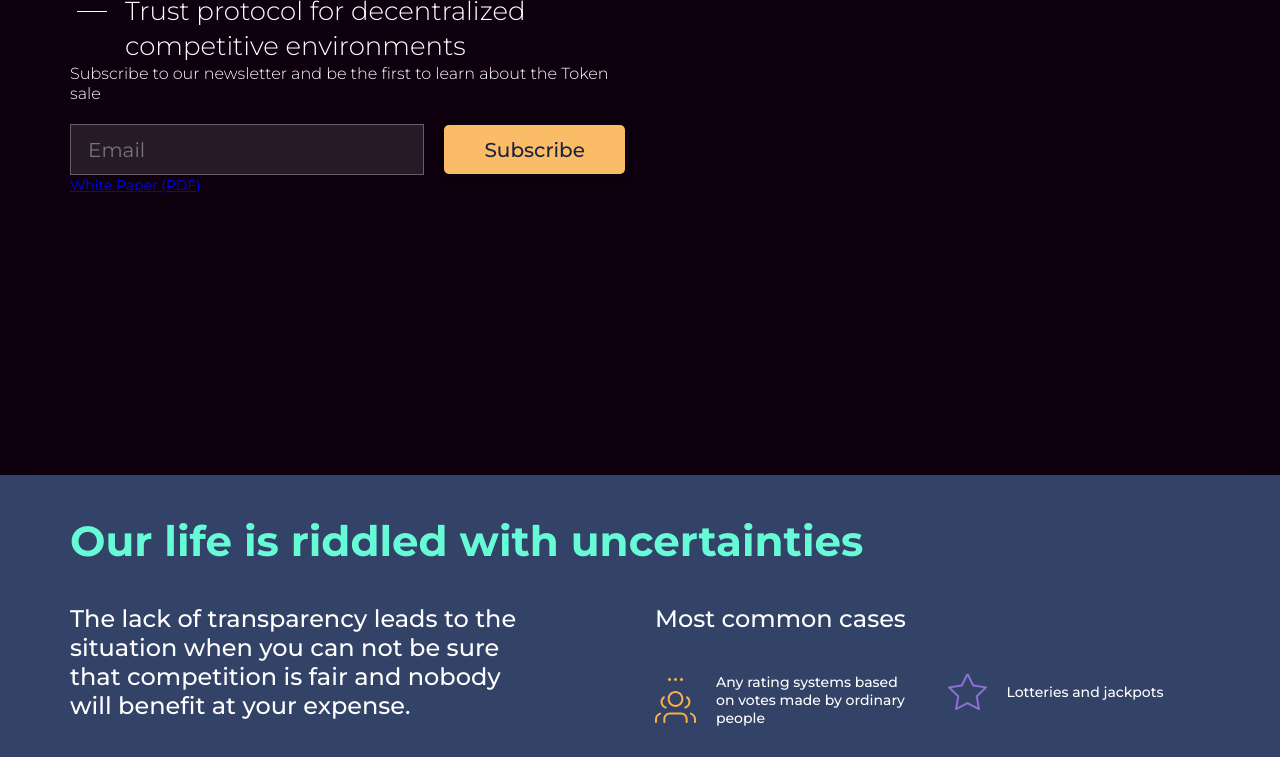
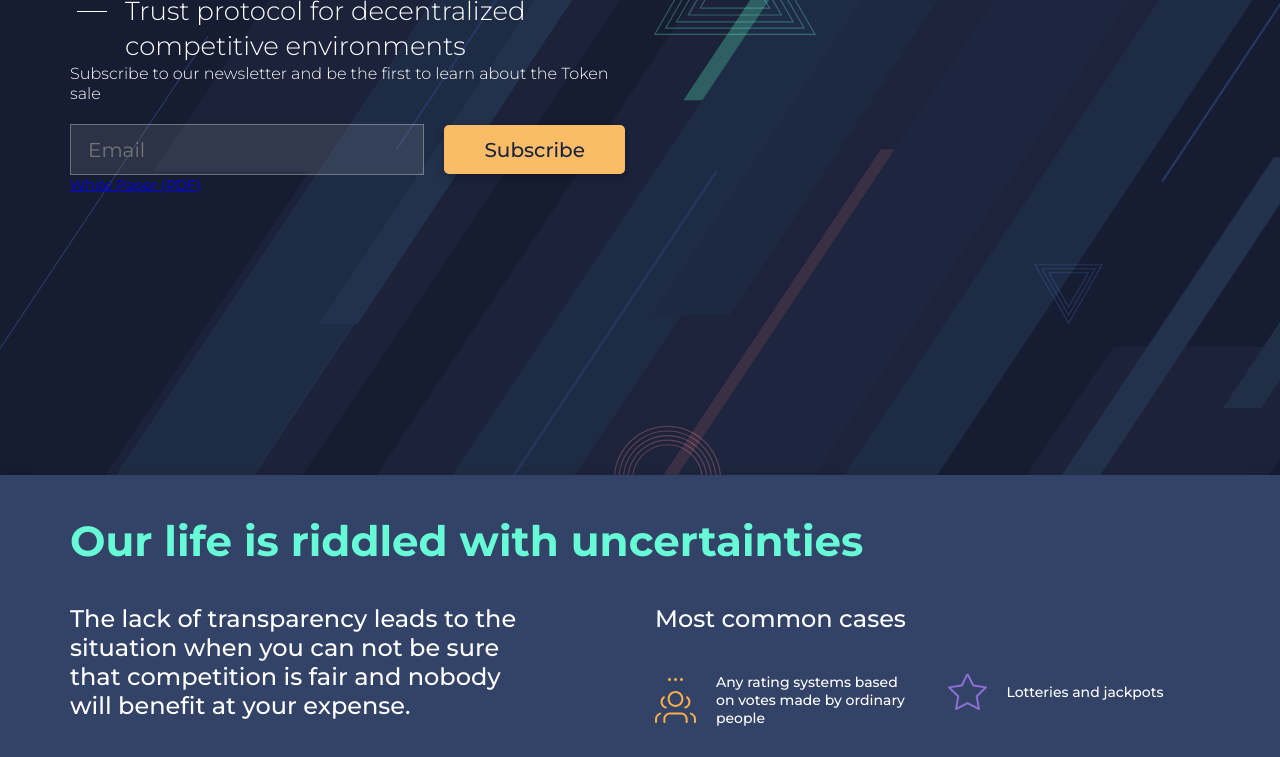
Before and after one commit to pingpong-im/luckychain-site, a website: page public/index.html in a window 1280 px wide. Shown: the part 325-1082 px from the top of the page. Drawn offline with Linux system fonts and the light colour scheme.

Commit message:
bg first block

```diff
--- a/assets/less/sections-p2.less
+++ b/assets/less/sections-p2.less
@@ -1,6 +1,6 @@
 .main {
   height: 100vh;
-  background: #0E000E !important;
+  background: url('../images/bg/header_bg.svg') center/cover;
 
   display: flex;
   align-items: center;
```
Also changed, not shown: public/css/style.min.css.
